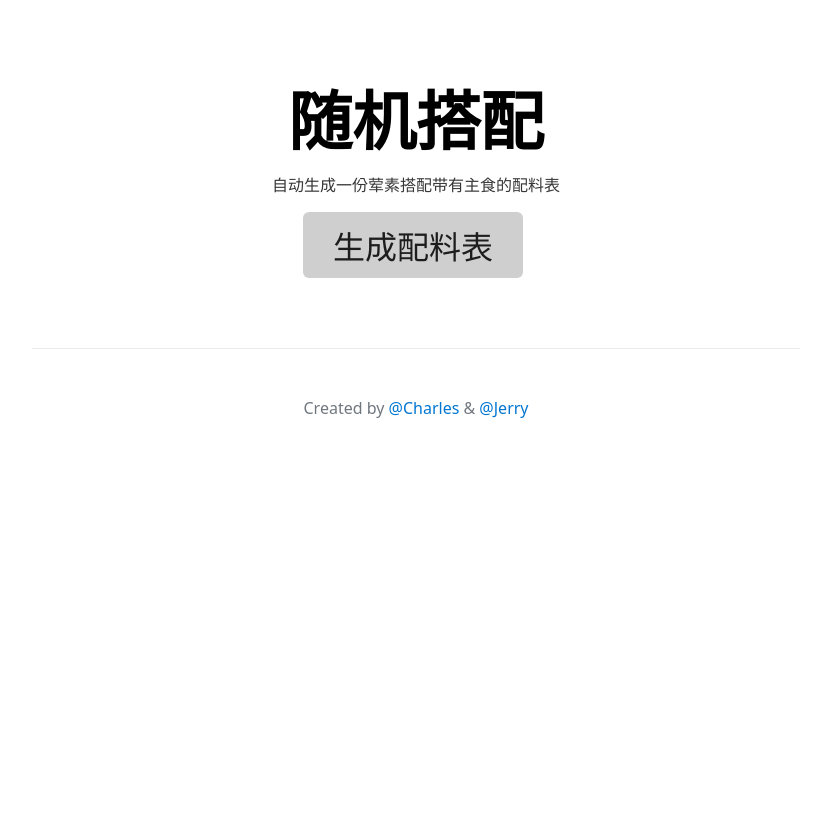
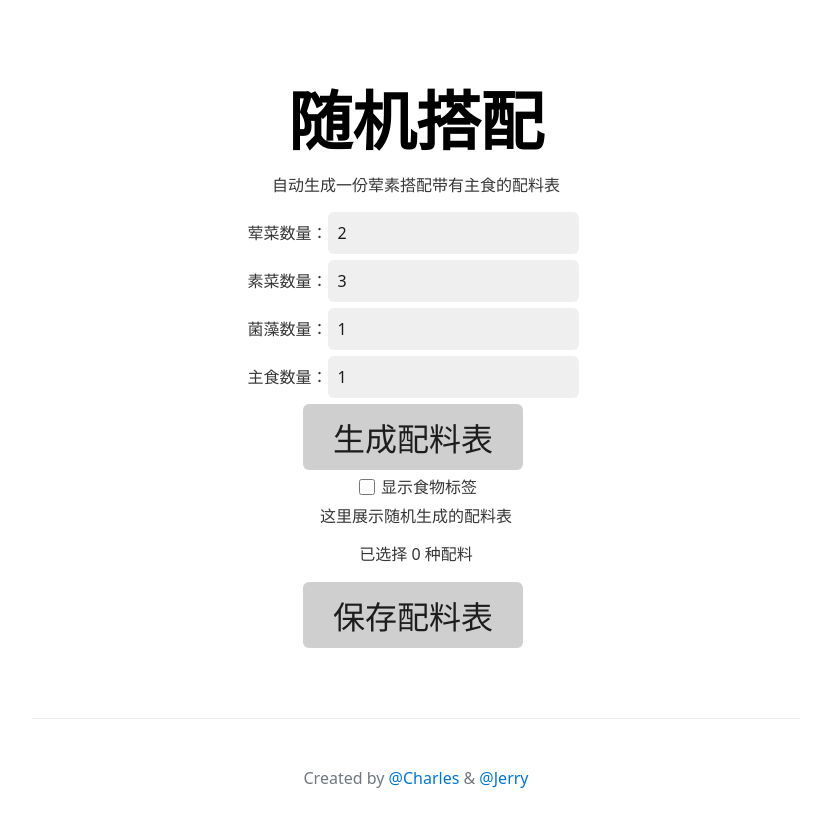
Before and after one commit to zcyc/spicy-hot-pot, a Next.js app: page /random in a window 1280 px wide. Shown: the top 826 px of the page, without its empty margins (224-1055 px from the left). Before the commit the page ends 800 px from the top, so only its background shows below. Built offline with nearby package versions, Linux system fonts and the light colour scheme.

Commit message:
随机生成配置输入

```diff
--- a/pages/index.tsx
+++ b/pages/index.tsx
@@ -16,7 +16,7 @@ const Home: NextPage = () => {
             </h1>
 
             <p className={ styles.description }>
-                两种模式，随心所欲
+                两种模式，满足食欲
             </p>
 
             <div className={ styles.grid }>
--- a/pages/random.tsx
+++ b/pages/random.tsx
@@ -4,8 +4,11 @@ import styles from '../styles/Home.module.css'
 import { useEffect, useState } from 'react'
 import foods from '../public/data/foods.json'
 import Food from "../interfaces/food";
+import { router } from "next/client";
 
 const Random: NextPage = () => {
+    const [showFoodTagListFlag, setShowFoodTagListFlag] = useState<boolean>(false)
+
     // 黑名单食物列表
     const [forbiddenFoodList, setForbiddenFoodList] = useState<Food[]>([])
     useEffect(() => {
@@ -23,10 +26,37 @@ const Random: NextPage = () => {
         setAvailableFoodList(availableFoodList)
     }, [forbiddenFoodList])
 
-    // 加入自定义食材
-    // console.log("用户食物", userFoods)
-    // availableFoodList.push.apply(availableFoodList, userFoods);
-    // console.log("合并后食物", canUseFoods)
+    // 荤菜数量
+    const [meatFoodsCount, setMeatFoodsCount] = useState<number>(2)
+    const changeMeatFoodsCount = (count: number) => {
+        setMeatFoodsCount(count)
+    }
+
+    // 素菜数量
+    const [vegetableFoodsCount, setVegetableFoodsCount] = useState<number>(3)
+    const changeVegetableFoodsCount = (count: number) => {
+        setVegetableFoodsCount(count)
+    }
+
+    // 菌藻数量
+    const [algaeFoodsCount, setAlgaeFoodsCount] = useState<number>(1)
+    const changeAlgaeFoodsCount = (count: number) => {
+        setAlgaeFoodsCount(count)
+    }
+
+    // 主食数量
+    const [stapleFoodsCount, setStapleFoodsCount] = useState<number>(1)
+    const changeStapleFoodsCount = (count: number) => {
+        setStapleFoodsCount(count)
+    }
+
+    // 保存食物清单
+    let saveFoodList = function () {
+        localStorage.setItem("foodList", JSON.stringify(chooseFoodList))
+        console.log('选择的食物', chooseFoodList)
+        alert("已保存")
+        router.push("/cook")
+    }
 
     // 荤菜
     let meatFoods = availableFoodList.filter(item => item.category === "荤菜")
@@ -44,6 +74,9 @@ const Random: NextPage = () => {
     let stapleFoods = availableFoodList.filter(item => item.category === "主食")
     console.log("主食", stapleFoods)
 
+    // 选定的配料
+    const [chooseFoodList, setChooseFoodList] = useState<Food[]>([])
+
     return (<div className={ styles.container }>
         <Head>
             <title>麻辣烫配料清单生成器</title>
@@ -57,8 +90,48 @@ const Random: NextPage = () => {
 
             <p>自动生成一份荤素搭配带有主食的配料表</p>
 
+            <div style={ { display: "flex", alignItems: "baseline" } }>
+                荤菜数量：<input type="number"
+                                value={ meatFoodsCount }
+                                onChange={ (e) => changeMeatFoodsCount(Number(e.target.value)) }/>
+            </div>
+            <div style={ { display: "flex", alignItems: "baseline" } }>
+                素菜数量：<input type="number"
+                                value={ vegetableFoodsCount }
+                                onChange={ (e) => changeVegetableFoodsCount(Number(e.target.value)) }/>
+            </div>
+            <div style={ { display: "flex", alignItems: "baseline" } }>
+                菌藻数量：<input type="number"
+                                value={ algaeFoodsCount }
+                                onChange={ (e) => changeAlgaeFoodsCount(Number(e.target.value)) }/>
+            </div>
+            <div style={ { display: "flex", alignItems: "baseline" } }>
+                主食数量：<input type="number"
+                                value={ stapleFoodsCount }
+                                onChange={ (e) => changeStapleFoodsCount(Number(e.target.value)) }/>
+            </div>
+
             <div>
-                <button style={ { fontSize: "xx-large" } }>生成配料表</button>
+                <button style={ { fontSize: "xx-large" } } onClick={ saveFoodList }>生成配料表</button>
+            </div>
+
+            <label>
+                <input
+                    type="checkbox"
+                    checked={ showFoodTagListFlag }
+                    onChange={ () => setShowFoodTagListFlag(!showFoodTagListFlag) }
+                />
+                显示食物标签
+            </label>
+
+            <div>这里展示随机生成的配料表</div>
+            {/*<ul>*/ }
+
+            {/*</ul>*/ }
+
+            <div>
+                <p style={ { textAlign: "center" } }>已选择 { chooseFoodList.length } 种配料</p>
+                <button style={ { fontSize: "xx-large" } } onClick={ saveFoodList }>保存配料表</button>
             </div>
         </main>
 
```
